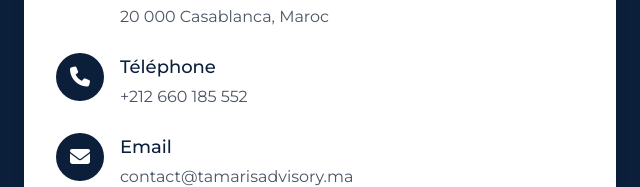
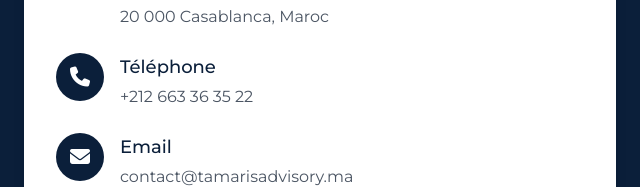
Before and after one commit to Sarabensal/websiteta, a plain HTML site: page index.html in a window 1280 px wide. Shown: the part 5343-5530 px from the top of the page, 0-640 px from the left. Drawn offline with nearby package versions, Linux system fonts and the light colour scheme.

Commit message:
Update index.html

```diff
--- a/index.html
+++ b/index.html
@@ -451,7 +451,7 @@
                             </div>
                             <div>
                                 <h4 class="text-lg font-medium mb-1 text-primary">Téléphone</h4>
-                                <p class="text-gray-600">+212 660 185 552</p>
+                                <p class="text-gray-600">+212 663 36 35 22</p>
                             </div>
                         </div>
 
```
